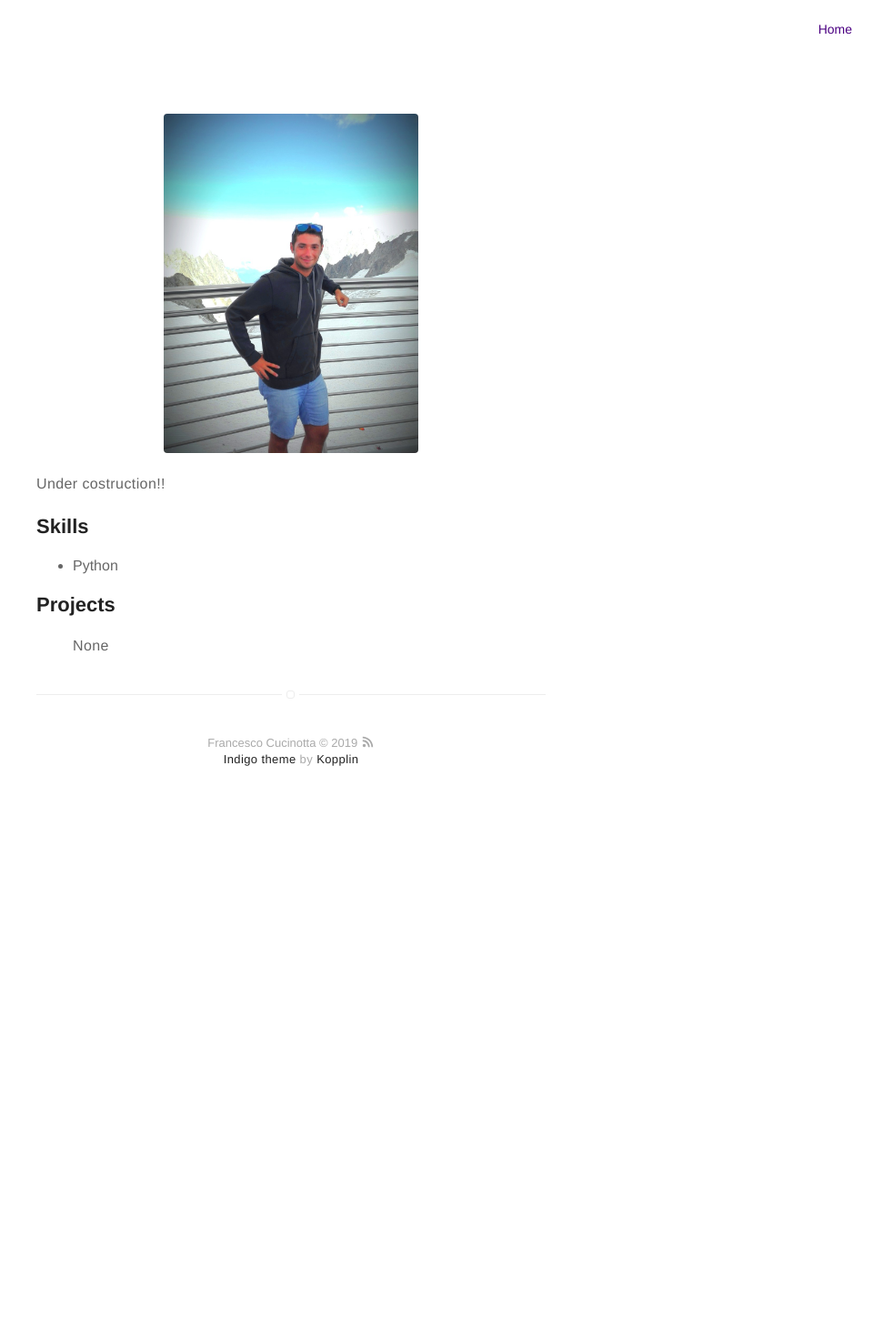
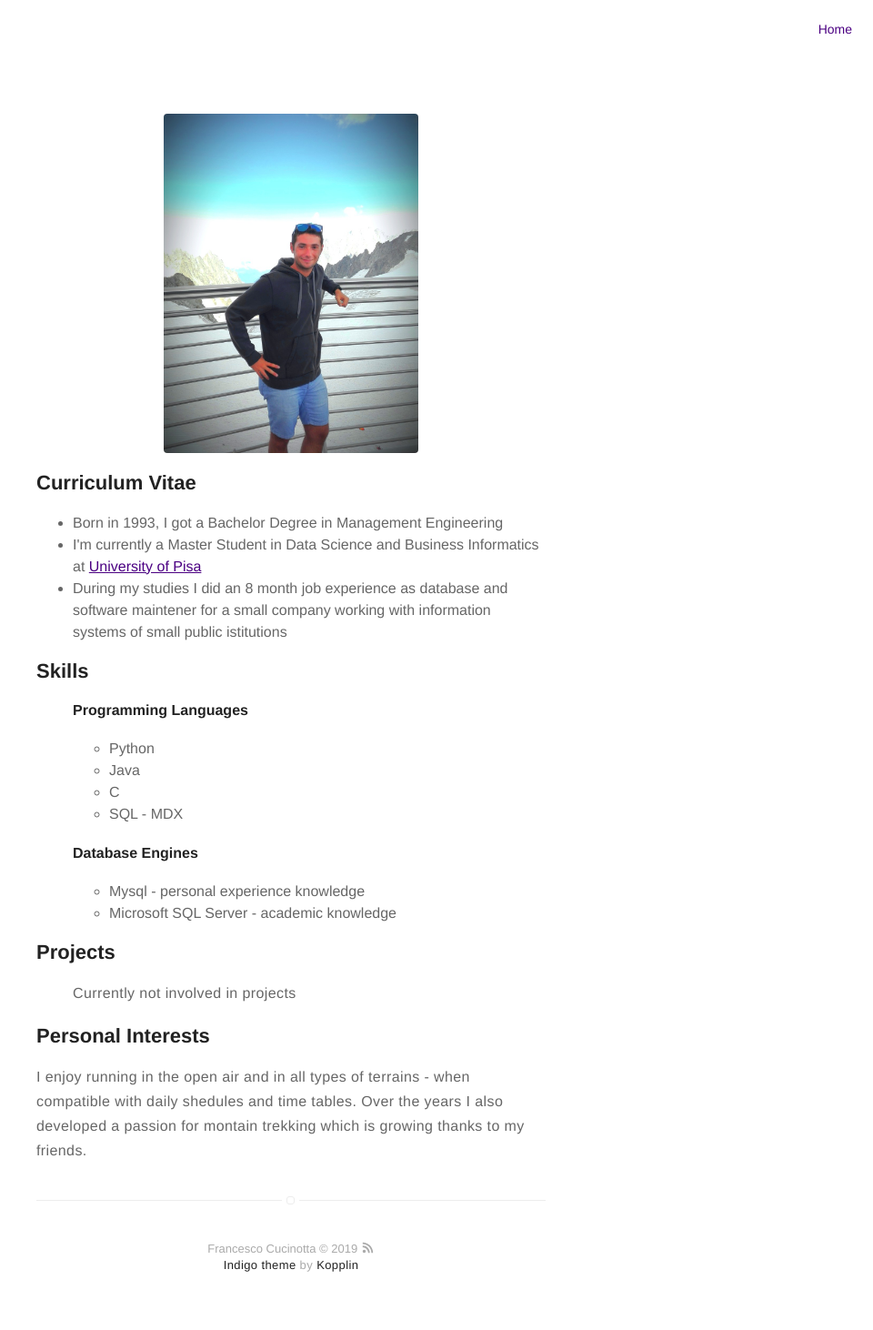
Before and after one commit to fracuci/fracuci.github.io, a Jekyll site: the page built from about.md, in a window 1280 px wide. Shown: the whole page at 91% size, without its empty margins (320-1280 px from the left). Built offline with Jekyll 4.4.1, drawn with Linux system fonts in a browser that asks for light colours; before the commit the page ends 907 px from its top, so only the background shows below that.

Commit message:
About modified

```diff
--- a/about.md
+++ b/about.md
@@ -4,16 +4,43 @@ layout: page
 ---
 ![Profile Image]({{ site.url }}/{{ site.picture }})
 
-<p> Under costruction!!</p>
+<h2>Curriculum Vitae</h2>
+
+<ul class="curriculum-vitae">
+	<li>Born in 1993, I got a Bachelor Degree in Management Engineering</li>
+	<li>I'm currently a Master Student in Data Science and Business Informatics at
+	<a href="http://www.unipi.it" target="_blank">University of Pisa</a></li>
+	<li>During my studies I did an 8 month job experience as database and
+        software maintener for a small company working with information systems
+		of small public istitutions</li>
+</ul>
 
 <h2>Skills</h2>
 
 <ul class="skill-list">
-	<li>Python</li>
+	<h4>Programming Languages</h4>
+	<ul class="programming-languages">
+		<li>Python</li>
+		<li>Java</li>
+		<li>C</li>
+		<li>SQL - MDX</li>
+	</ul>
+	<h4>Database Engines</h4>
+	<ul class="database-engines">
+		<li>Mysql - personal experience knowledge</li>
+		<li>Microsoft SQL Server - academic knowledge</li>
+	</ul>
 </ul>
 
 <h2>Projects</h2>
 
 <ul>
-	<p> None </p>
+	<p> Currently not involved in projects </p>
 </ul>
+
+<h2>Personal Interests</h2>
+<p> I enjoy running in the open air and in all types of
+	 terrains - when compatible with daily shedules and time tables.
+
+	 Over the years I also developed a passion for montain trekking
+	 which is growing thanks to my friends. </p>
```
Also changed, not shown: 1 other file.
